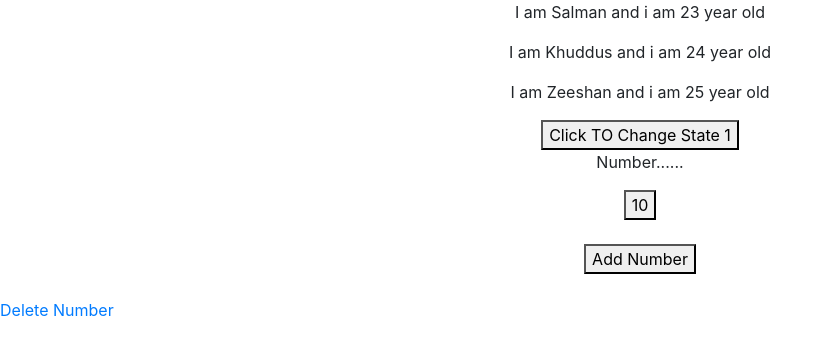
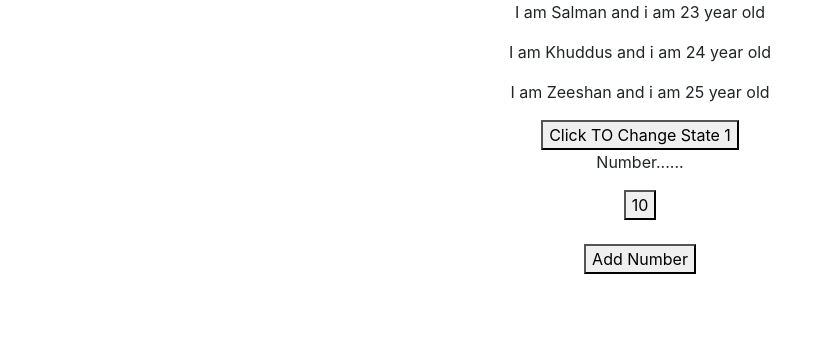
Before and after one commit to HusnainK721/my-first-app, a React (Create React App) app: page / in a window 1280 px wide. Shown: the top 354 px of the page, without its empty margins (0-832 px from the left). Built offline with nearby package versions, Linux system fonts and the light colour scheme.

Commit message:
removed extra code

```diff
--- a/src/Component/Practice/UseStatePractice/CounterPractice/CounterPractice.jsx
+++ b/src/Component/Practice/UseStatePractice/CounterPractice/CounterPractice.jsx
@@ -18,9 +18,6 @@ export const CounterPractice = () => {
       <button onClick={handleAddCounter}>Add Number </button>
       <br />
       <br />
-      <a href="#" onClick={handleDeleteCounter} style={{ float: "left" }}>
-        Delete Number
-      </a>
     </div>
   );
 };
```
Also changed, not shown: 1 other file (tests, documents, lock files or other folders).
